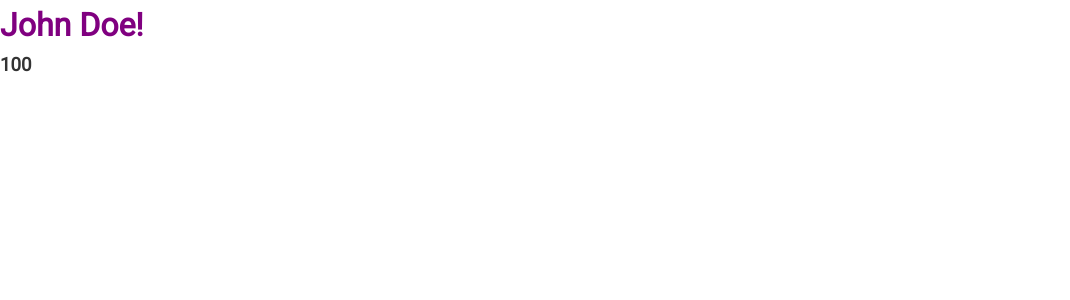
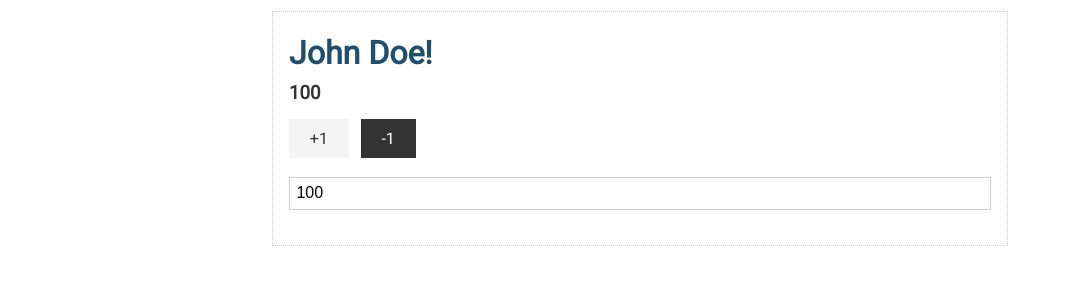
Before and after one commit to scruffy403/svelte-scoreboard, a Svelte app: page / in a window 1280 px wide. Shown: the top 300 px of the page, without its empty margins (0-1070 px from the left). Built offline with nearby package versions, Linux system fonts and the light colour scheme.

Commit message:
Increment/decrement points and display them

```diff
--- a/src/App.svelte
+++ b/src/App.svelte
@@ -1,14 +1,27 @@
 <script>
 	let name = "John Doe";
 	let points = 100;
+
+	const addPoint = () => (points += 1);
+	const removePoint = () => (points -= 1);
 </script>
 
-
-<h1>{name}!</h1>
-<h3>{points}</h3>
+<div class="container">
+	<div class="card">
+		<h1>{name}!</h1>
+		<h3>{points}</h3>
+		<button class="btn" on:click={addPoint}>+1</button>
+		<button class="btn btn-dark" on:click={removePoint}>-1</button>
+		<input type="number" bind:value={points}>
+	</div>
+</div>
 
 <style>
 	h1 {
-		color:purple
+		color:#204f6e;
+	}
+
+	h3 {
+		margin-bottom: 10px;
 	}
 </style>
```
Also changed, not shown: public/build/bundle.css, public/build/bundle.js, 1 other file (tests, documents, lock files or other folders).
